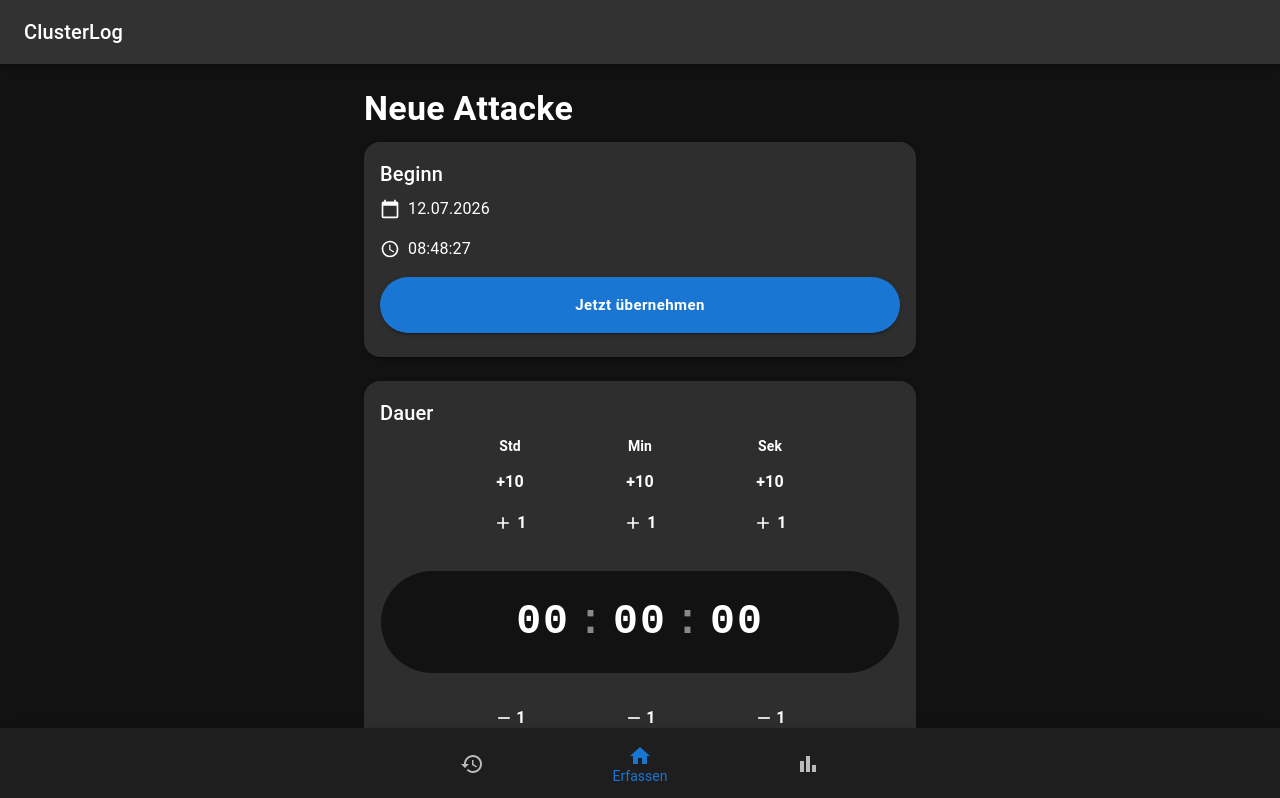
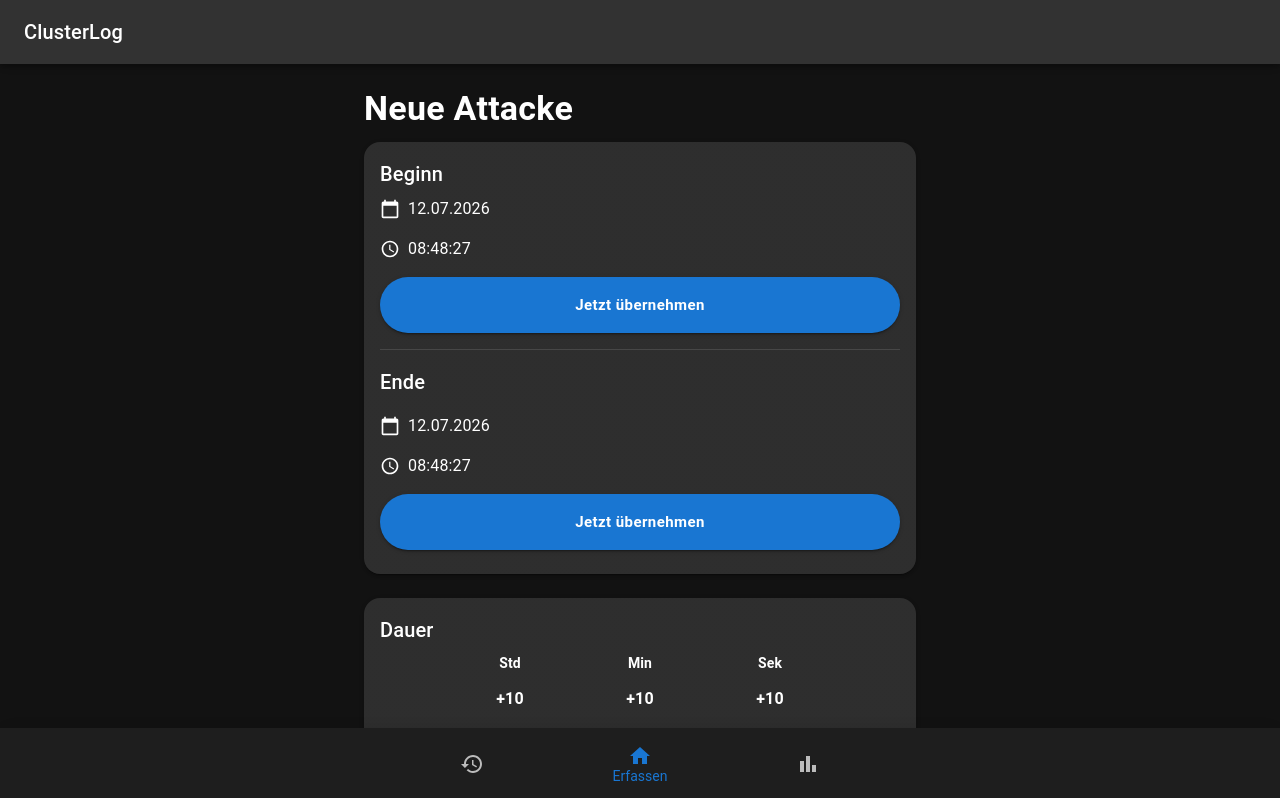
Before and after one commit to ClausiusMaximus/ClusterLog, a React (Vite) app: page / in a window 1280 px wide. Shown: the top 798 px of the page. Built offline with nearby package versions, Linux system fonts and the light colour scheme.

Commit message:
Refactor code structure for improved readability and maintainability

```diff
--- a/src/features/attacks/components/AttackForm.tsx
+++ b/src/features/attacks/components/AttackForm.tsx
@@ -28,8 +28,10 @@ export default function AttackForm({
   return (
     <Stack spacing={3}>
       <StartTimePicker
-        value={attack.start}
-        onChange={(date) => update("start", date)}
+        start={attack.start}
+        duration={attack.duration}
+        onStartChange={(date) => update("start", date)}
+        onDurationChange={(duration) => update("duration", duration)}
       />
 
       <DurationPicker
--- a/src/features/attacks/components/StartTimePicker.tsx
+++ b/src/features/attacks/components/StartTimePicker.tsx
@@ -1,5 +1,6 @@
 import AccessTimeIcon from "@mui/icons-material/AccessTime";
 import CalendarTodayIcon from "@mui/icons-material/CalendarToday";
+import Divider from "@mui/material/Divider";
 
 import Stack from "@mui/material/Stack";
 import Typography from "@mui/material/Typography";
@@ -12,17 +13,33 @@ import {
 } from "../utils/formatters";
 
 type StartTimePickerProps = {
-  value: Date;
-  onChange: (date: Date) => void;
+  start: Date;
+  duration: number; // seconds
+  onStartChange: (date: Date) => void;
+  onDurationChange: (seconds: number) => void;
 };
 
 export default function StartTimePicker({
-  value,
-  onChange,
+  start,
+  duration,
+  onStartChange,
+  onDurationChange,
 }: StartTimePickerProps) {
-  const handleNow = () => {
-    onChange(new Date());
+  const handleStartNow = () => {
+    onStartChange(new Date());
   };
+
+  const handleEndNow = () => {
+    const now = new Date();
+    const newDuration = Math.max(
+      0,
+      Math.floor((now.getTime() - start.getTime()) / 1000),
+    );
+
+    onDurationChange(newDuration);
+  };
+
+  const endDate = new Date(start.getTime() + duration * 1000);
 
   return (
     <AppCard>
@@ -38,9 +55,7 @@ export default function StartTimePicker({
         >
           <CalendarTodayIcon fontSize="small" />
 
-          <Typography>
-            {formatDate(value)}
-          </Typography>
+          <Typography>{formatDate(start)}</Typography>
         </Stack>
 
         <Stack
@@ -50,14 +65,38 @@ export default function StartTimePicker({
         >
           <AccessTimeIcon fontSize="small" />
 
-          <Typography>
-            {formatTime(value)}
-          </Typography>
+          <Typography>{formatTime(start)}</Typography>
         </Stack>
 
-        <AppButton onClick={handleNow}>
-          Jetzt übernehmen
-        </AppButton>
+        <AppButton onClick={handleStartNow}>Jetzt übernehmen</AppButton>
+
+        <Divider sx={{ my: 1 }} />
+
+        <Typography variant="h6" gutterBottom>
+          Ende
+        </Typography>
+
+        <Stack
+          direction="row"
+          spacing={1}
+          sx={{ alignItems: "center" }}
+        >
+          <CalendarTodayIcon fontSize="small" />
+
+          <Typography>{formatDate(endDate)}</Typography>
+        </Stack>
+
+        <Stack
+          direction="row"
+          spacing={1}
+          sx={{ alignItems: "center" }}
+        >
+          <AccessTimeIcon fontSize="small" />
+
+          <Typography>{formatTime(endDate)}</Typography>
+        </Stack>
+
+        <AppButton onClick={handleEndNow}>Jetzt übernehmen</AppButton>
       </Stack>
     </AppCard>
   );
```
Also changed, not shown: 1 other file (tests, documents, lock files or other folders).
